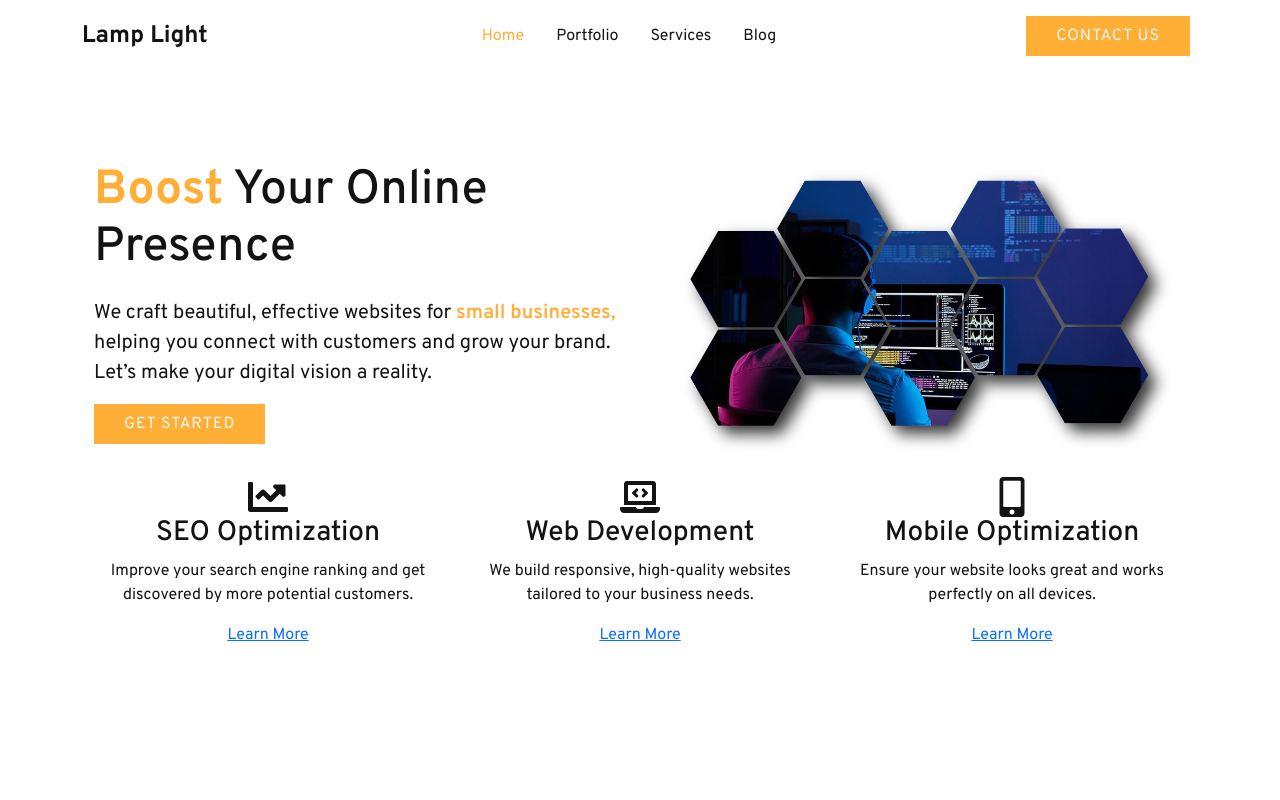
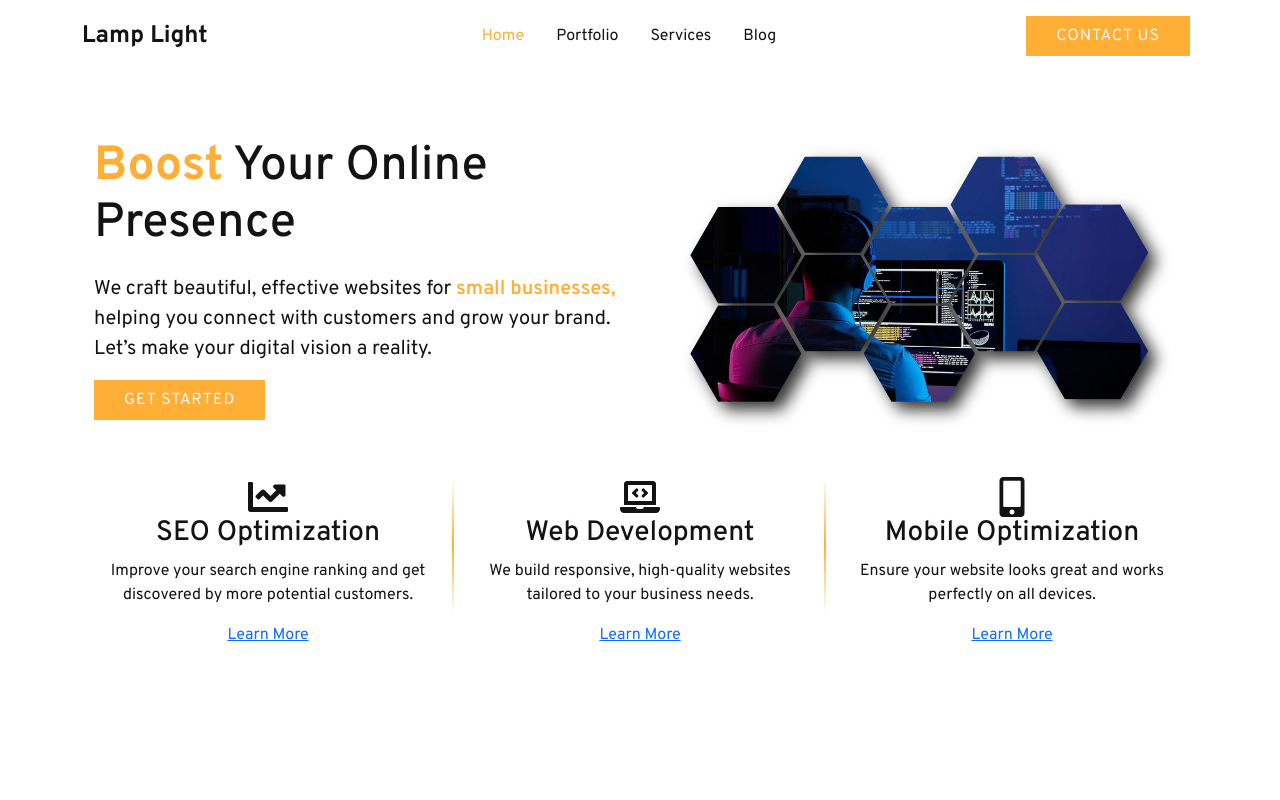
Before and after one commit to grantmacmillan/main-street-digital, a Next.js app: page / in a window 1280 px wide. Shown: the top 800 px of the page. Built offline with nearby package versions, Linux system fonts and the light colour scheme.

Commit message:
dividers added to landing

```diff
--- a/app/home.css
+++ b/app/home.css
@@ -130,3 +130,24 @@
 .testimonial-star {
     color: var(--primary-color);
 }
+
+
+.services-row .divider {
+    width: 2px;
+    height: 80%;
+    background: var(--primary-color);
+    background: linear-gradient(180deg, hsla(0, 0%, 0%, 0), var(--primary-color), hsla(0, 0%, 0%, 0));
+    margin: 0 auto;
+    position: absolute;
+    right: 0;
+}
+
+.services-row .col-md-4:not(:last-child) {
+    position: relative;
+}
+
+@media (max-width: 768px) {
+    .services-row .divider {
+        display: none;
+    }
+}
--- a/app/page.js
+++ b/app/page.js
@@ -15,7 +15,7 @@ export default function Home() {
       <div className="landing">
         <Container className="d-flex flex-column align-items-center justify-content-center">
           <Row className="w-100 align-items-center flex-grow-1">
-            <Col md={6} className="text-content">
+            <Col md={6} className="text-content mb-4">
               <h1>
                 <span className="highlight">Boost</span> Your Online Presence
               </h1>
@@ -26,7 +26,7 @@ export default function Home() {
                 <span className="btn-flip" data-back="Contact Us" data-front="Get Started"></span>
               </Link>
             </Col>
-            <Col md={6} className="image-container d-flex justify-content-center align-items-center">
+            <Col md={6} className="image-container d-flex justify-content-center align-items-center mb-4">
               <div className="masked-image">
                 <Image
                   src="/images/landing.jpg" // Replace with the actual path to the client's image
@@ -39,19 +39,22 @@ export default function Home() {
             </Col>
           </Row>
           <Row className="services-row w-100 mt-4">
-            <Col md={4} className="d-flex flex-column align-items-center text-center">
+
+            <Col md={4} className="d-flex flex-column align-items-center text-center position-relative mb-4">
               <FaChartLine size={40} className="icon-style" />
               <h3>SEO Optimization</h3>
               <p>Improve your search engine ranking and get discovered by more potential customers.</p>
               <Link href="/our-services">Learn More</Link>
+              <div className="divider"></div>
             </Col>
-            <Col md={4} className="d-flex flex-column align-items-center text-center">
+            <Col md={4} className="d-flex flex-column align-items-center text-center position-relative mb-4">
               <FaLaptopCode size={40} className="icon-style" />
               <h3>Web Development</h3>
               <p>We build responsive, high-quality websites tailored to your business needs.</p>
               <Link href="/our-services">Learn More</Link>
+              <div className="divider"></div>
             </Col>
-            <Col md={4} className="d-flex flex-column align-items-center text-center">
+            <Col md={4} className="d-flex flex-column align-items-center text-center mb-4">
               <FaMobileAlt size={40} className="icon-style" />
               <h3>Mobile Optimization</h3>
               <p>Ensure your website looks great and works perfectly on all devices.</p>
```
